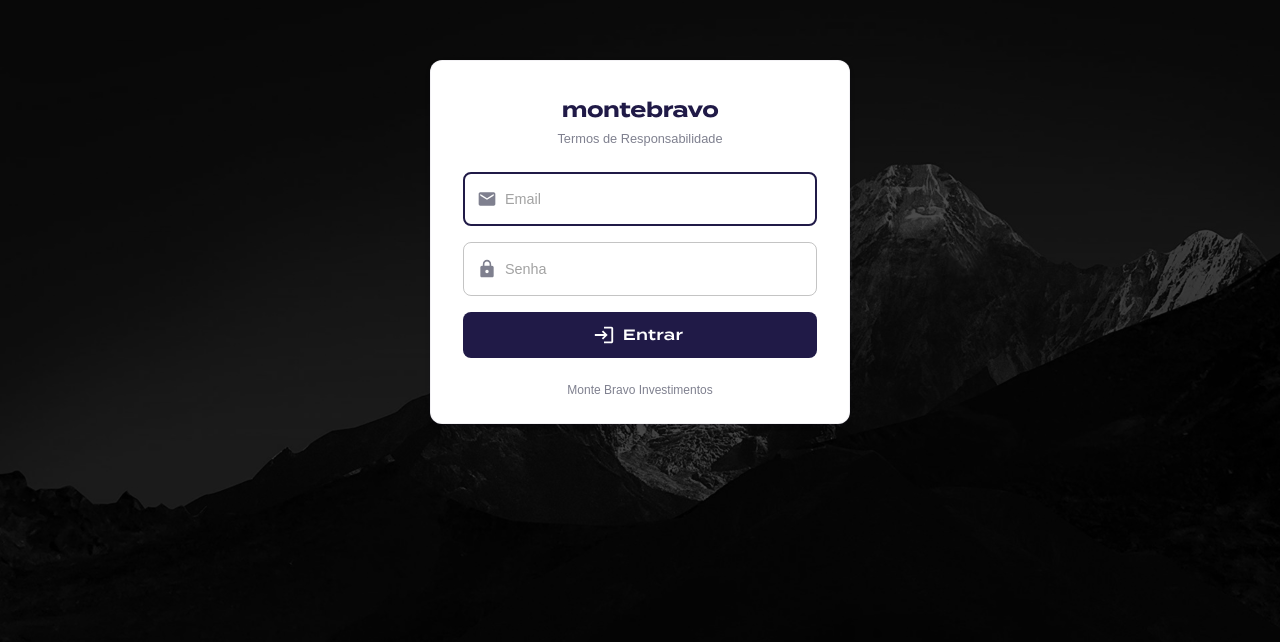
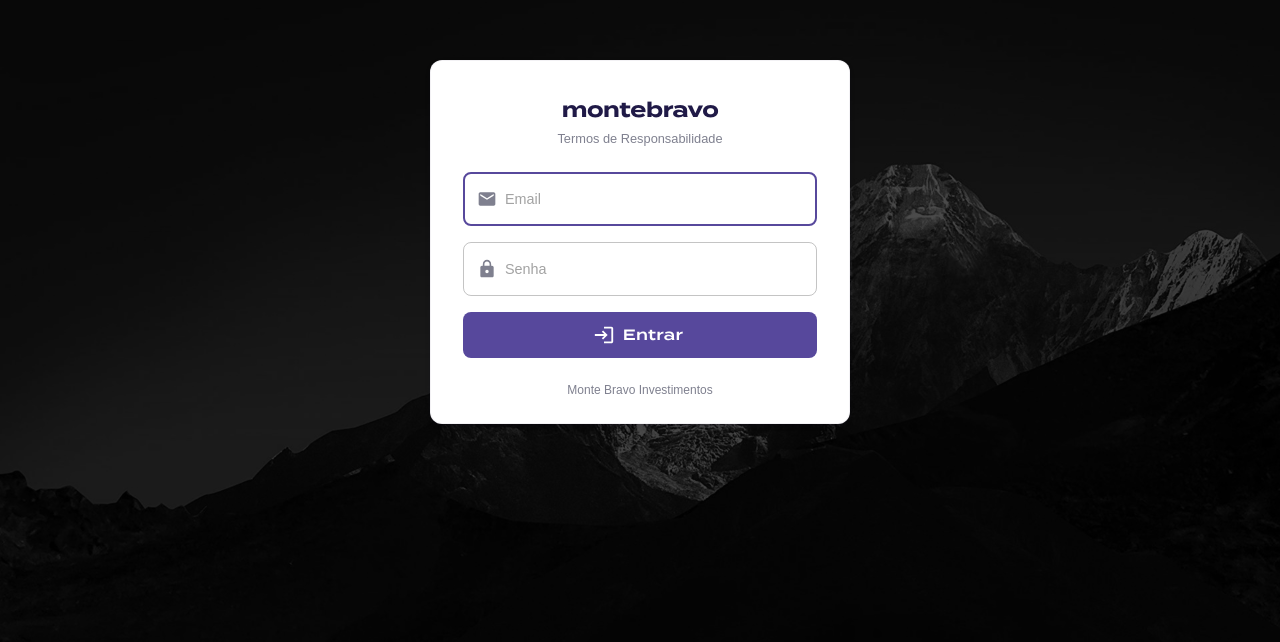
Before and after one commit to gjrzz/envio-termo, a React (Vite) app in the folder frontend/: page /login in a window 1280 px wide. Shown: the part 158-800 px from the top of the page. Built offline with nearby package versions, Linux system fonts and the light colour scheme; no server answers; a web font is replaced by a local one.

Commit message:
fix: navbar cinza original, cor dos botoes #57489c, layout corrigido

```diff
--- a/frontend/src/components/AssetList/AssetList.tsx
+++ b/frontend/src/components/AssetList/AssetList.tsx
@@ -124,7 +124,7 @@
                                 height: 20,
                                 fontSize: '0.65rem',
                                 fontWeight: 600,
-                                backgroundColor: '#201A47',
+                                backgroundColor: '#57489c',
                                 color: '#fff',
                               }}
                             />
--- a/frontend/src/components/Layout/Layout.tsx
+++ b/frontend/src/components/Layout/Layout.tsx
@@ -10,11 +10,11 @@
 
 const navButtonSx = {
   color: 'rgba(255, 255, 255, 0.7)',
-  fontSize: '0.82rem',
+  fontSize: '0.85rem',
   fontWeight: 500,
   px: 2,
   py: 0.8,
-  borderRadius: 2,
+  borderRadius: 1.5,
   textTransform: 'none',
   '&:hover': {
     color: '#ffffff',
@@ -22,21 +22,19 @@
   },
   '&.active': {
     color: '#ffffff',
-    backgroundColor: 'rgba(255, 255, 255, 0.14)',
+    backgroundColor: 'rgba(255, 255, 255, 0.12)',
     fontWeight: 600,
   },
 };
 
 function getInitials(name: string): string {
   const parts = name.trim().split(/\s+/);
-  if (parts.length >= 2) {
-    return (parts[0][0] + parts[parts.length - 1][0]).toUpperCase();
-  }
+  if (parts.length >= 2) return (parts[0][0] + parts[parts.length - 1][0]).toUpperCase();
   return (parts[0]?.[0] ?? '?').toUpperCase();
 }
 
 /**
- * Layout corporativo Monte Bravo - navbar refinada com avatar.
+ * Layout corporativo Monte Bravo - navbar cinza original com avatar.
  */
 export function Layout() {
   const { user, logout } = useAuth();
@@ -76,7 +74,7 @@
         },
       }}
     >
-      <AppBar position="sticky" sx={{ backdropFilter: 'blur(16px)', backgroundColor: 'rgba(20, 16, 48, 0.85)' }}>
+      <AppBar position="sticky" elevation={0} sx={{ backgroundColor: 'rgba(36, 36, 36, 0.8)', backdropFilter: 'blur(12px)', borderBottom: '1px solid rgba(255,255,255,0.08)' }}>
         <Toolbar sx={{ px: { xs: 2, md: 4 }, minHeight: { xs: 56, md: 64 } }}>
           {/* Logo */}
           <Stack direction="row" alignItems="center" spacing={1.5} sx={{ flexGrow: 1 }}>
@@ -85,36 +83,40 @@
                 color: '#ffffff',
                 fontFamily: '"Termina", sans-serif',
                 fontWeight: 700,
-                fontSize: '1.05rem',
+                fontSize: '1.1rem',
                 letterSpacing: '-0.02em',
               }}
             >
               montebravo
             </Typography>
-            <Box sx={{ width: 1, height: 20, backgroundColor: 'rgba(255,255,255,0.15)' }} />
             <Typography
               variant="body2"
-              sx={{ color: 'rgba(255,255,255,0.5)', fontSize: '0.72rem', fontWeight: 400 }}
+              sx={{
+                color: 'rgba(255,255,255,0.4)',
+                fontSize: '0.75rem',
+                borderLeft: '1px solid rgba(255,255,255,0.15)',
+                pl: 1.5,
+              }}
             >
               Termos de Responsabilidade
             </Typography>
           </Stack>
 
-          {/* Nav */}
+          {/* Nav buttons */}
           <Stack direction="row" spacing={0.5} alignItems="center">
-            <Button component={NavLink} to="/" startIcon={<HomeIcon sx={{ fontSize: 17 }} />} sx={navButtonSx} end>
+            <Button component={NavLink} to="/" startIcon={<HomeIcon sx={{ fontSize: 18 }} />} sx={navButtonSx} end>
               Início
             </Button>
-            <Button component={NavLink} to="/historico" startIcon={<HistoryIcon sx={{ fontSize: 17 }} />} sx={navButtonSx}>
+            <Button component={NavLink} to="/historico" startIcon={<HistoryIcon sx={{ fontSize: 18 }} />} sx={navButtonSx}>
               Histórico
             </Button>
-            <Button component={NavLink} to="/usuarios" startIcon={<PeopleIcon sx={{ fontSize: 17 }} />} sx={navButtonSx}>
+            <Button component={NavLink} to="/usuarios" startIcon={<PeopleIcon sx={{ fontSize: 18 }} />} sx={navButtonSx}>
               Usuários
             </Button>
 
-            <Box sx={{ width: 1, height: 28, backgroundColor: 'rgba(255,255,255,0.12)', mx: 1.5 }} />
+            <Box sx={{ borderLeft: '1px solid rgba(255,255,255,0.15)', height: 24, mx: 1.5 }} />
 
-            {/* Avatar + Menu */}
+            {/* Avatar */}
             <IconButton onClick={handleMenuOpen} sx={{ p: 0.5 }}>
               <Avatar
                 src={user?.avatar || undefined}
@@ -123,7 +125,7 @@
                   height: 34,
                   fontSize: '0.8rem',
                   fontWeight: 700,
-                  backgroundColor: '#635D80',
+                  backgroundColor: '#57489c',
                   border: '2px solid rgba(255,255,255,0.2)',
                 }}
               >
@@ -164,9 +166,9 @@
         component="footer"
         textAlign="center"
         py={2.5}
-        sx={{ borderTop: '1px solid rgba(255, 255, 255, 0.06)' }}
+        sx={{ borderTop: '1px solid rgba(255, 255, 255, 0.08)' }}
       >
-        <Typography variant="body2" fontSize="0.72rem" sx={{ color: 'rgba(255,255,255,0.35)' }}>
+        <Typography variant="body2" fontSize="0.75rem" sx={{ color: 'rgba(255,255,255,0.4)' }}>
           Monte Bravo Investimentos &middot; Sistema de Termos de Responsabilidade
         </Typography>
       </Box>
--- a/frontend/src/pages/Result.tsx
+++ b/frontend/src/pages/Result.tsx
@@ -302,7 +302,7 @@
                 startIcon={<SendIcon />}
                 disabled={selectedAssets.length === 0 || generateTermMutation.isPending || !employeeData}
                 onClick={handleSendTerm}
-                sx={{ backgroundColor: '#201A47', '&:hover': { backgroundColor: '#151030' } }}
+                sx={{ backgroundColor: '#57489c', '&:hover': { backgroundColor: '#413575' } }}
               >
                 {generateTermMutation.isPending ? 'Enviando...' : 'Enviar Termo'}
               </Button>
--- a/frontend/src/pages/Users.tsx
+++ b/frontend/src/pages/Users.tsx
@@ -233,11 +233,11 @@
                 position: 'absolute',
                 bottom: -4,
                 right: -4,
-                backgroundColor: '#201A47',
+                backgroundColor: '#57489c',
                 color: '#fff',
                 width: 28,
                 height: 28,
-                '&:hover': { backgroundColor: '#151030' },
+                '&:hover': { backgroundColor: '#413575' },
               }}
             >
               <PhotoCameraIcon sx={{ fontSize: 14 }} />
--- a/frontend/src/theme/theme.ts
+++ b/frontend/src/theme/theme.ts
@@ -146,11 +146,11 @@
           transition: 'all 0.2s ease',
         },
         contained: {
-          backgroundColor: '#201A47',
+          backgroundColor: '#57489c',
           '&:hover': {
-            backgroundColor: '#151030',
+            backgroundColor: '#413575',
             transform: 'translateY(-1px)',
-            boxShadow: '0 4px 12px rgba(32, 26, 71, 0.2)',
+            boxShadow: '0 4px 12px rgba(87, 72, 156, 0.3)',
           },
           '&:active': {
             transform: 'translateY(0)',
@@ -162,17 +162,17 @@
           },
         },
         outlined: {
-          borderColor: 'rgba(32, 26, 71, 0.2)',
-          color: '#201A47',
+          borderColor: 'rgba(87, 72, 156, 0.3)',
+          color: '#57489c',
           '&:hover': {
-            borderColor: '#201A47',
-            backgroundColor: 'rgba(32, 26, 71, 0.04)',
+            borderColor: '#57489c',
+            backgroundColor: 'rgba(87, 72, 156, 0.06)',
           },
         },
         text: {
-          color: '#201A47',
+          color: '#57489c',
           '&:hover': {
-            backgroundColor: 'rgba(32, 26, 71, 0.04)',
+            backgroundColor: 'rgba(87, 72, 156, 0.06)',
           },
         },
       },
@@ -203,7 +203,7 @@
             borderRadius: 8,
             backgroundColor: '#ffffff',
             '&.Mui-focused .MuiOutlinedInput-notchedOutline': {
-              borderColor: '#201A47',
+              borderColor: '#57489c',
               borderWidth: 2,
             },
           },
@@ -230,7 +230,7 @@
         root: {
           color: '#7F808F',
           '&.Mui-checked': {
-            color: '#201A47',
+            color: '#57489c',
           },
         },
       },
@@ -240,7 +240,7 @@
         root: {
           color: '#7F808F',
           '&.Mui-checked': {
-            color: '#201A47',
+            color: '#57489c',
           },
         },
       },
```
